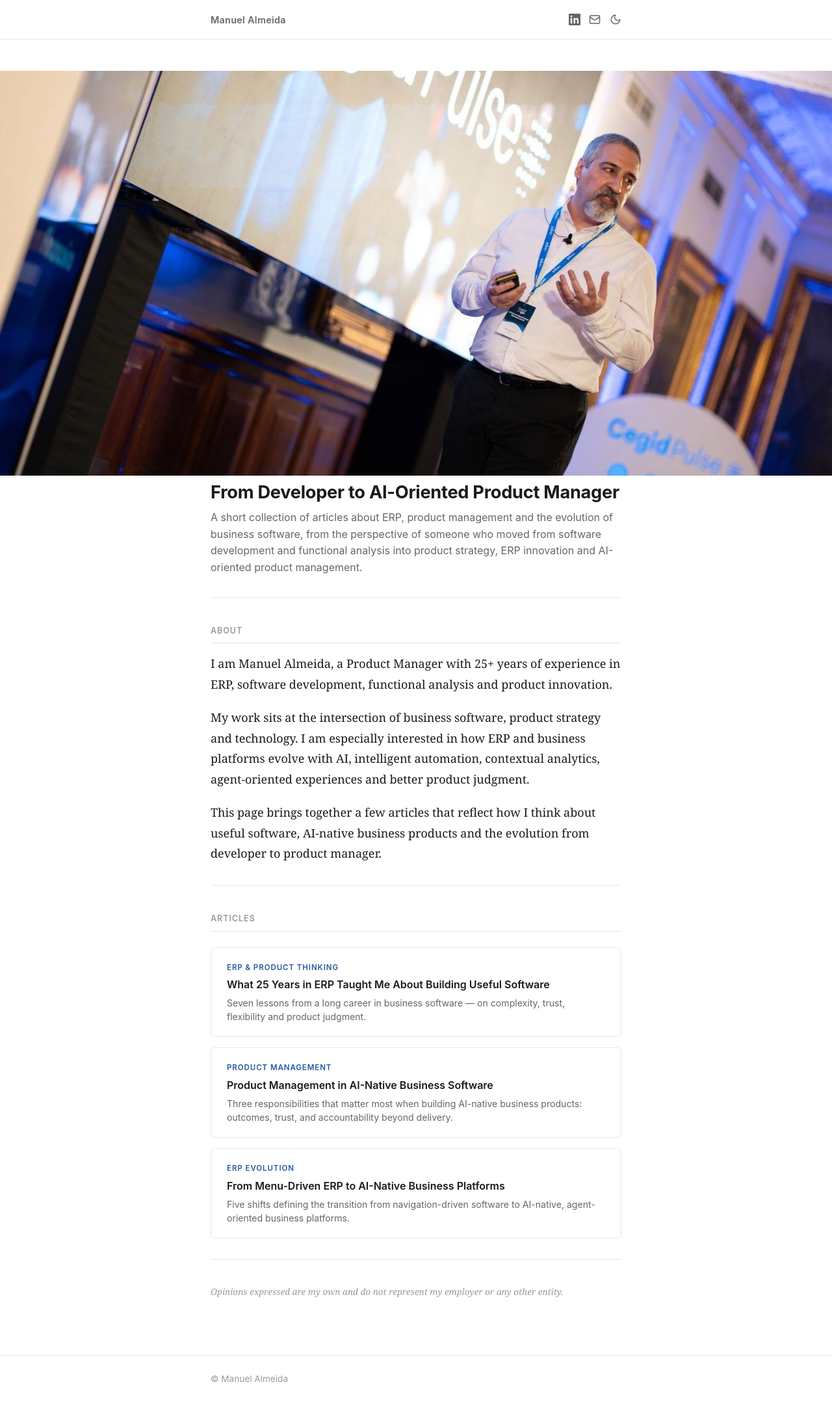
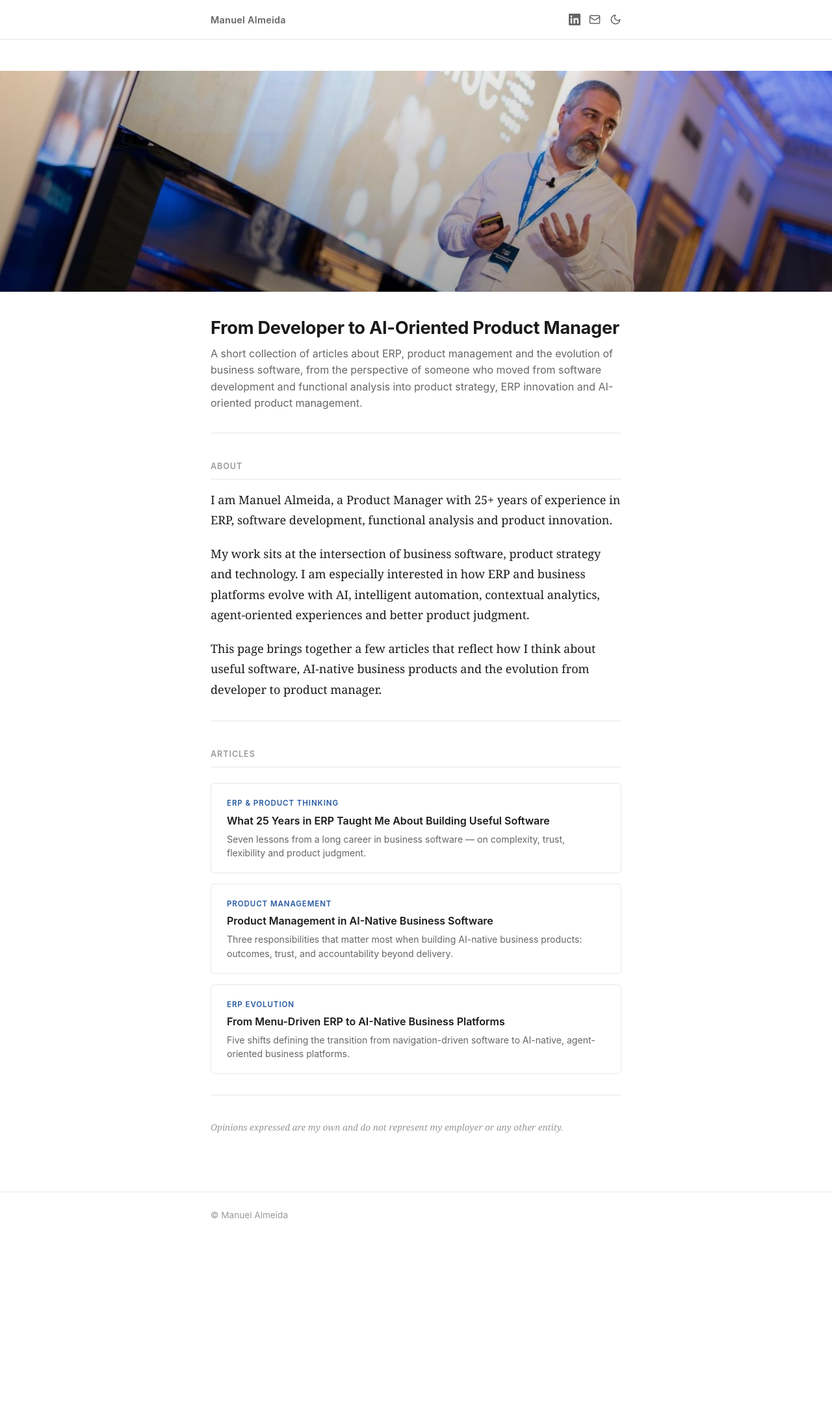
Before and after one commit to manuelalmeida120274/manuel-almeida-product-thinking, a Jekyll site: the page built from README.md, in a window 1280 px wide. Shown: the whole page at 65% size. Built offline with Jekyll 4.4.1, drawn with Linux system fonts in a browser that asks for light colours; our own code applies the rules of GitHub Pages for plain Markdown files; after the commit the page ends 1915 px from its top, so only the background shows below that.

Commit message:
Update assets/css/style.css

```diff
--- a/assets/css/style.css
+++ b/assets/css/style.css
@@ -236,3 +236,34 @@ em {
   .site-header { margin-bottom: 2rem; }
   h1 { font-size: 1.35rem; line-height: 1.25; }
 }
+
+/* ── Hero image ── */
+.hero {
+  position: relative;
+  width: 100%;
+  max-height: 340px;
+  overflow: hidden;
+  margin-bottom: 2.5rem;
+}
+
+.hero img {
+  width: 100%;
+  height: 340px;
+  object-fit: cover;
+  object-position: center 30%;
+  display: block;
+}
+
+.hero-overlay {
+  position: absolute;
+  inset: 0;
+  background: linear-gradient(to bottom, rgba(0,0,0,0.08) 0%, rgba(0,0,0,0.35) 100%);
+}
+
+[data-theme="dark"] .hero-overlay {
+  background: linear-gradient(to bottom, rgba(0,0,0,0.2) 0%, rgba(0,0,0,0.55) 100%);
+}
+
+@media (max-width: 600px) {
+  .hero, .hero img { max-height: 220px; height: 220px; }
+}
```
